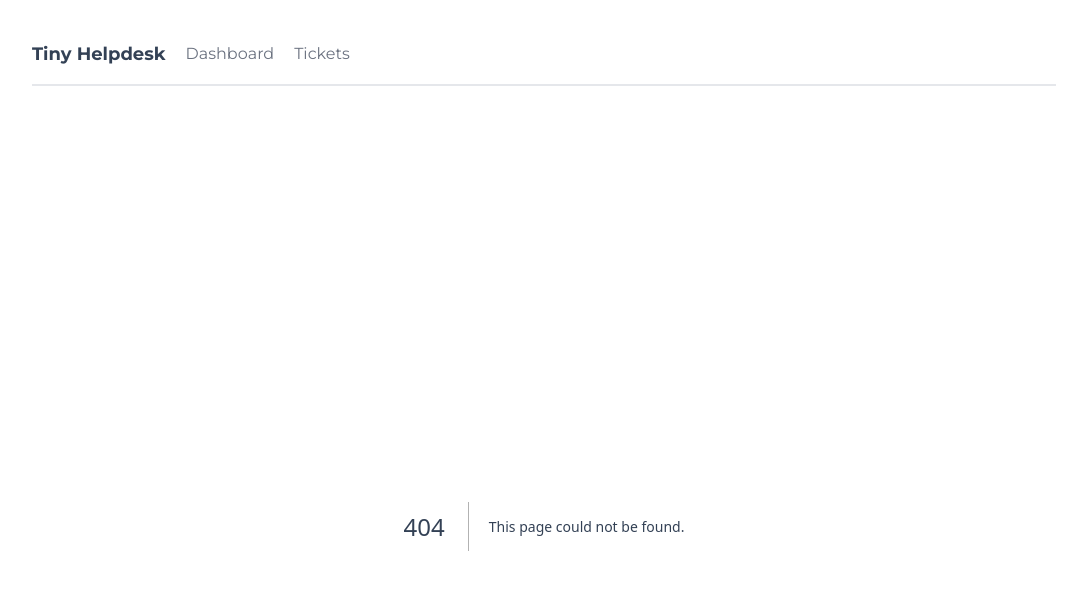
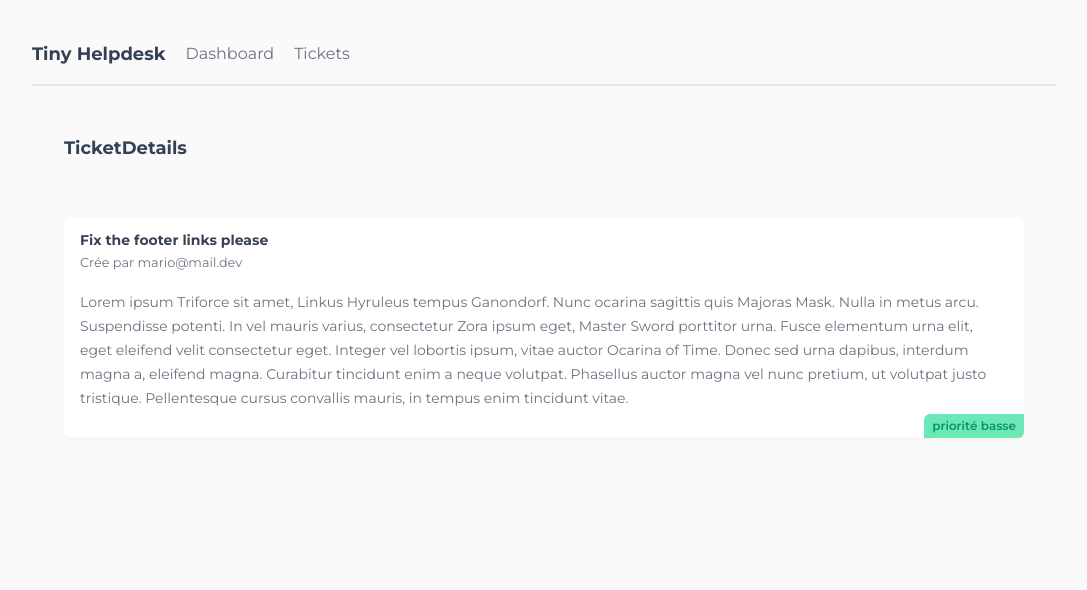
Before and after one commit to NekiTheKiD/helpdesk-portfolio, a Next.js app: page /tickets/1 in a window 1280 px wide. Before the commit this address had no page. Shown: the top 590 px of the page, without its empty margins (96-1183 px from the left). Built offline with nearby package versions, Linux system fonts and the light colour scheme; data requests are answered from the project's data file.

Commit message:
create route Id

```diff
--- a/app/tickets/TicketList.jsx
+++ b/app/tickets/TicketList.jsx
@@ -1,3 +1,5 @@
+import Link from 'next/link';
+
 async function getTickets() {
   const res = await fetch('http://localhost:4000/tickets', {
     next: {
@@ -14,11 +16,13 @@
     <>
       {tickets.map((ticket) => (
         <div key={ticket.id} className='card my-5'>
-          <h3>{ticket.title}</h3>
-          <p>{ticket.body.slice(0, 200)}...</p>
-          <div className={`pill ${ticket.priority}`}>
-            priorité {ticket.priority}
-          </div>
+          <Link href={`/tickets/${ticket.id}`}>
+            <h3>{ticket.title}</h3>
+            <p>{ticket.body.slice(0, 200)}...</p>
+            <div className={`pill ${ticket.priority}`}>
+              priorité {ticket.priority}
+            </div>
+          </Link>
         </div>
       ))}
       {tickets.length === 0 && (
--- /dev/null
+++ b/app/tickets/[id]/page.jsx
@@ -0,0 +1,29 @@
+async function getTicket(id) {
+  const res = await fetch('http://localhost:4000/tickets/' + id, {
+    next: {
+      revalidate: 60,
+    },
+  });
+
+  return res.json();
+}
+
+export default async function TicketDetails({ params }) {
+  const ticket = await getTicket(params.id);
+
+  return (
+    <main>
+      <nav>
+        <h2>TicketDetails</h2>
+      </nav>
+      <div className='card'>
+        <h3>{ticket.title}</h3>
+        <small>Crée par {ticket.user_email}</small>
+        <p>{ticket.body}</p>
+        <div className={`pill ${ticket.priority}`}>
+          priorité {ticket.priority}
+        </div>
+      </div>
+    </main>
+  );
+}
```
